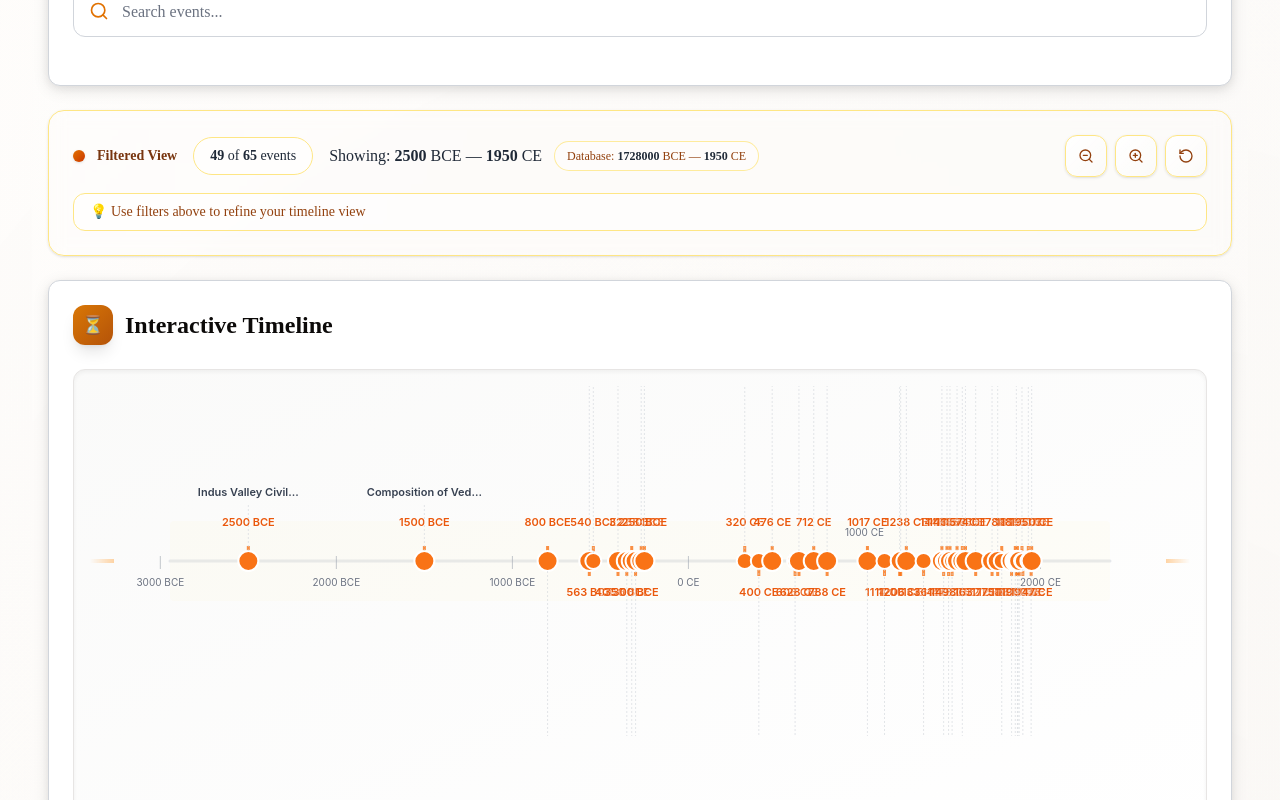
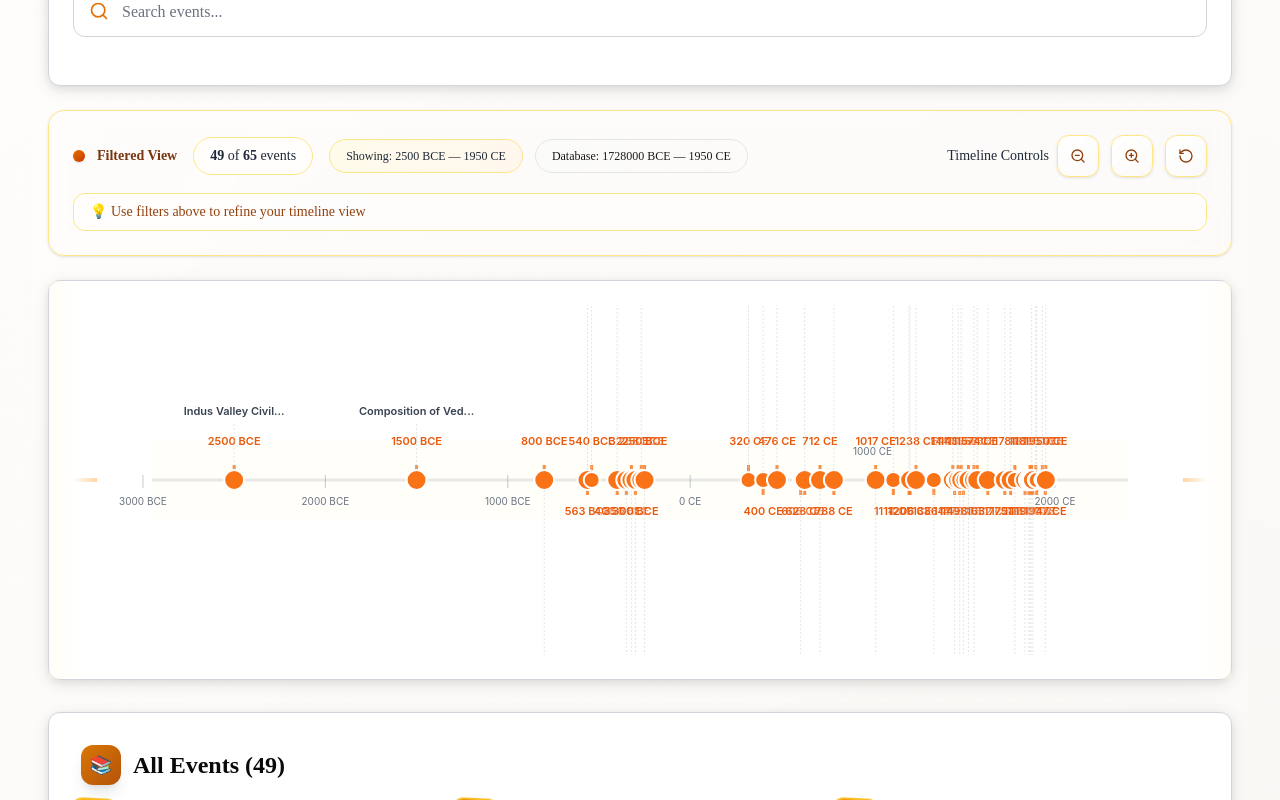
Before and after one commit to vikrant1379/eternal_timelines, a Next.js app: page /timeline in a window 1280 px wide. Shown: the part 480-1280 px from the top of the page. Built offline with nearby package versions, Linux system fonts and the light colour scheme.

Commit message:
reverted change

```diff
--- a/src/components/timeline/ui/TimelineCard.tsx
+++ b/src/components/timeline/ui/TimelineCard.tsx
@@ -7,36 +7,68 @@ interface TimelineCardProps {
   isEmpty: boolean;
 }
 
-export default function TimelineCard({ children, isEmpty }: TimelineCardProps) {
+export default function TimelineCard({
+  children,
+  isEmpty
+}: TimelineCardProps) {
   if (isEmpty) {
     return (
-      <div className="academic-card p-8 text-center backdrop-blur-sm">
-        <div className="flex flex-col items-center space-y-4">
-          <div className="w-16 h-16 bg-gradient-to-br from-stone-200 to-stone-300 rounded-full flex items-center justify-center text-stone-500 text-2xl dark:from-slate-600 dark:to-slate-700 dark:text-slate-400">
-            📊
+      <div className="academic-card relative hover:border-transparent">
+        {/* Subtle cosmic timeline background */}
+        <div className="absolute inset-0 opacity-5">
+          <div className="h-full flex items-center justify-center">
+            <div className="text-6xl text-amber-500">∞</div>
           </div>
-          <h3 className="text-xl font-bold text-stone-700 dark:text-slate-300" style={{ fontFamily: 'Playfair Display, serif' }}>
-            No Events Found
-          </h3>
-          <p className="text-stone-600 max-w-md dark:text-slate-400" style={{ fontFamily: 'Source Serif Pro, serif' }}>
-            Try adjusting your filters to see more events, or explore the complete timeline by clearing all filters.
-          </p>
+        </div>
+
+        <div className="p-8 relative z-10">
+          <div className="text-center py-12">
+            {/* Vedic timeline reference */}
+            <div className="mb-6">
+              <div className="text-xs text-amber-700 uppercase tracking-wider font-medium mb-2" style={{ fontFamily: 'Source Serif Pro, serif' }}>
+                Cosmic Timeline - From Creation to Present
+              </div>
+              <div className="flex items-center justify-center space-x-2 text-sm text-stone-500">
+                <span>∞ BCE</span>
+                <div className="w-16 h-px bg-gradient-to-r from-amber-200 to-orange-200"></div>
+                <span className="text-amber-700">Vedic Era</span>
+                <div className="w-16 h-px bg-gradient-to-r from-orange-200 to-amber-200"></div>
+                <span>Present</span>
+              </div>
+            </div>
+
+            {/* Main message */}
+            <h3 className="text-stone-800 text-lg font-semibold mb-3" style={{ fontFamily: 'Playfair Display, serif' }}>
+              No events match your current filters
+            </h3>
+
+            {/* Suggestion text */}
+            <p className="text-stone-600 text-sm max-w-md mx-auto" style={{ fontFamily: 'Source Serif Pro, serif' }}>
+              Try adjusting your filters to explore our rich heritage and timeline
+            </p>
+
+            {/* Subtle Vedic time reference */}
+            <div className="mt-4 text-xs text-stone-400" style={{ fontFamily: 'Source Serif Pro, serif' }}>
+              From the beginning of time according to ancient Vedic wisdom
+            </div>
+          </div>
         </div>
       </div>
     );
   }
 
   return (
-    <div className="academic-card p-6 backdrop-blur-sm hover:border-transparent">
-      <div className="flex items-center mb-6">
-        <div className="w-10 h-10 academic-accent rounded-xl flex items-center justify-center text-white text-lg mr-3 shadow-lg">
-          ⏳
-        </div>
-        <h3 className="text-2xl font-bold text-stone-900 dark:text-slate-200" style={{ fontFamily: 'Playfair Display, serif' }}>
-          Interactive Timeline
-        </h3>
-      </div>
-      <div className="bg-gradient-to-br from-stone-50 to-amber-25 rounded-xl border border-stone-200 p-4 min-h-[500px] relative overflow-hidden shadow-inner dark:bg-gradient-to-br dark:from-slate-800 dark:to-slate-700 dark:border-amber-500/20">
+    <div className="academic-card relative hover:border-transparent">
+      {/* Timeline extends beyond card effect */}
+      <div className="absolute inset-0 bg-gradient-to-r from-amber-25 via-transparent to-amber-25 opacity-30 pointer-events-none"></div>
+
+      {/* Left edge effect */}
+      <div className="absolute left-0 top-0 bottom-0 w-8 bg-gradient-to-r from-amber-50 to-transparent opacity-40 pointer-events-none"></div>
+
+      {/* Right edge effect */}
+      <div className="absolute right-0 top-0 bottom-0 w-8 bg-gradient-to-l from-amber-50 to-transparent opacity-40 pointer-events-none"></div>
+
+      <div className="p-6 relative z-10">
         {children}
       </div>
     </div>
--- a/src/components/timeline/ui/TimelineEventsGrid.tsx
+++ b/src/components/timeline/ui/TimelineEventsGrid.tsx
@@ -20,7 +20,7 @@ export default function TimelineEventsGrid({
         <div className="w-10 h-10 academic-accent rounded-xl flex items-center justify-center text-white text-lg mr-3 shadow-lg">
           📚
         </div>
-        <h3 className="text-2xl font-bold text-stone-900 dark:text-slate-200" style={{ fontFamily: 'Playfair Display, serif' }}>
+        <h3 className="text-2xl font-bold text-stone-900" style={{ fontFamily: 'Playfair Display, serif' }}>
           All Events ({events.length})
         </h3>
       </div>
--- a/src/components/timeline/ui/TimelineStatus.tsx
+++ b/src/components/timeline/ui/TimelineStatus.tsx
@@ -58,52 +58,47 @@ export default function TimelineStatus({
           {sortedFilteredEvents.length > 0 && (
             <div className="flex items-center space-x-3" style={{ fontFamily: 'Playfair Display, serif'}}>
               {isFiltered && (
-
-                <div>
-                  Showing: <span className="font-bold">{Math.abs(filteredMinYear)}</span> BCE —{' '}
-                  <span className="font-bold">{filteredMaxYear}</span> CE
+                <div className="text-xs text-amber-800 bg-gradient-to-r from-amber-50 to-orange-50 px-4 py-2 rounded-full border border-amber-200 font-medium">
+                  Showing: {formatYear(filteredMinYear)} — {formatYear(filteredMaxYear)}
                 </div>
               )}
-
-              {/* Show total database span when not filtered or when helpful for context */}
-              {sortedAllEvents.length > 0 && (
-                <div className="text-xs text-amber-700 bg-white/40 px-3 py-1.5 rounded-full border border-amber-200/80 font-medium dark:text-amber-300 dark:bg-slate-600/60 dark:border-amber-500/30">
-                  Database: <span className="font-bold">{Math.abs(totalMinYear)}</span> BCE —{' '}
-                  <span className="font-bold">{totalMaxYear}</span> CE
-                </div>
-              )}
+              <div className="text-xs text-stone-700 bg-gradient-to-r from-stone-50 to-stone-25 px-4 py-2 rounded-full border border-stone-200 font-medium">
+                Database: {formatYear(totalMinYear)} — {formatYear(totalMaxYear)}
+              </div>
             </div>
           )}
         </div>
 
-        {/* Timeline Controls - Only show if handlers are provided */}
         {showControls && (
-          <div className="flex items-center space-x-2">
+          <div className="flex items-center space-x-3">
+            <span className="text-sm text-amber-800 font-medium mr-2" style={{ fontFamily: 'Source Serif Pro, serif' }}>
+              Timeline Controls
+            </span>
             {onZoomOut && (
               <button
                 onClick={onZoomOut}
-                className="p-3 bg-gradient-to-br from-white to-amber-25 border border-amber-200 rounded-xl hover:from-amber-25 hover:to-amber-50 transition-all duration-200 shadow-sm hover:shadow-md transform hover:scale-105 dark:bg-gradient-to-br dark:from-slate-700 dark:to-slate-600 dark:border-amber-500/30 dark:hover:from-slate-600 dark:hover:to-slate-500"
+                className="p-3 bg-gradient-to-br from-white to-amber-25 border border-amber-200 rounded-xl hover:from-amber-25 hover:to-amber-50 transition-all duration-200 shadow-sm hover:shadow-md transform hover:scale-105"
                 title="Zoom Out"
               >
-                <ZoomOut className="w-4 h-4 text-amber-700 dark:text-amber-400" />
+                <ZoomOut className="w-4 h-4 text-amber-700" />
               </button>
             )}
             {onZoomIn && (
               <button
                 onClick={onZoomIn}
-                className="p-3 bg-gradient-to-br from-white to-amber-25 border border-amber-200 rounded-xl hover:from-amber-25 hover:to-amber-50 transition-all duration-200 shadow-sm hover:shadow-md transform hover:scale-105 dark:bg-gradient-to-br dark:from-slate-700 dark:to-slate-600 dark:border-amber-500/30 dark:hover:from-slate-600 dark:hover:to-slate-500"
+                className="p-3 bg-gradient-to-br from-white to-amber-25 border border-amber-200 rounded-xl hover:from-amber-25 hover:to-amber-50 transition-all duration-200 shadow-sm hover:shadow-md transform hover:scale-105"
                 title="Zoom In"
               >
-                <ZoomIn className="w-4 h-4 text-amber-700 dark:text-amber-400" />
+                <ZoomIn className="w-4 h-4 text-amber-700" />
               </button>
             )}
             {onReset && (
               <button
                 onClick={onReset}
-                className="p-3 bg-gradient-to-br from-white to-amber-25 border border-amber-200 rounded-xl hover:from-amber-25 hover:to-amber-50 transition-all duration-200 shadow-sm hover:shadow-md transform hover:scale-105 dark:bg-gradient-to-br dark:from-slate-700 dark:to-slate-600 dark:border-amber-500/30 dark:hover:from-slate-600 dark:hover:to-slate-500"
+                className="p-3 bg-gradient-to-br from-white to-amber-25 border border-amber-200 rounded-xl hover:from-amber-25 hover:to-amber-50 transition-all duration-200 shadow-sm hover:shadow-md transform hover:scale-105"
                 title="Reset View"
               >
-                <RotateCcw className="w-4 h-4 text-amber-700 dark:text-amber-400" />
+                <RotateCcw className="w-4 h-4 text-amber-700" />
               </button>
             )}
           </div>
@@ -111,7 +106,7 @@ export default function TimelineStatus({
       </div>
 
       {isFiltered && (
-        <div className="mt-4 text-sm text-amber-700 bg-white/50 px-4 py-2 rounded-xl border border-amber-200 dark:text-amber-300 dark:bg-slate-700/50 dark:border-amber-500/30" style={{ fontFamily: 'Source Serif Pro, serif' }}>
+        <div className="mt-4 text-sm text-amber-700 bg-white/50 px-4 py-2 rounded-xl border border-amber-200" style={{ fontFamily: 'Source Serif Pro, serif' }}>
           💡 Use filters above to refine your timeline view
         </div>
       )}
```
